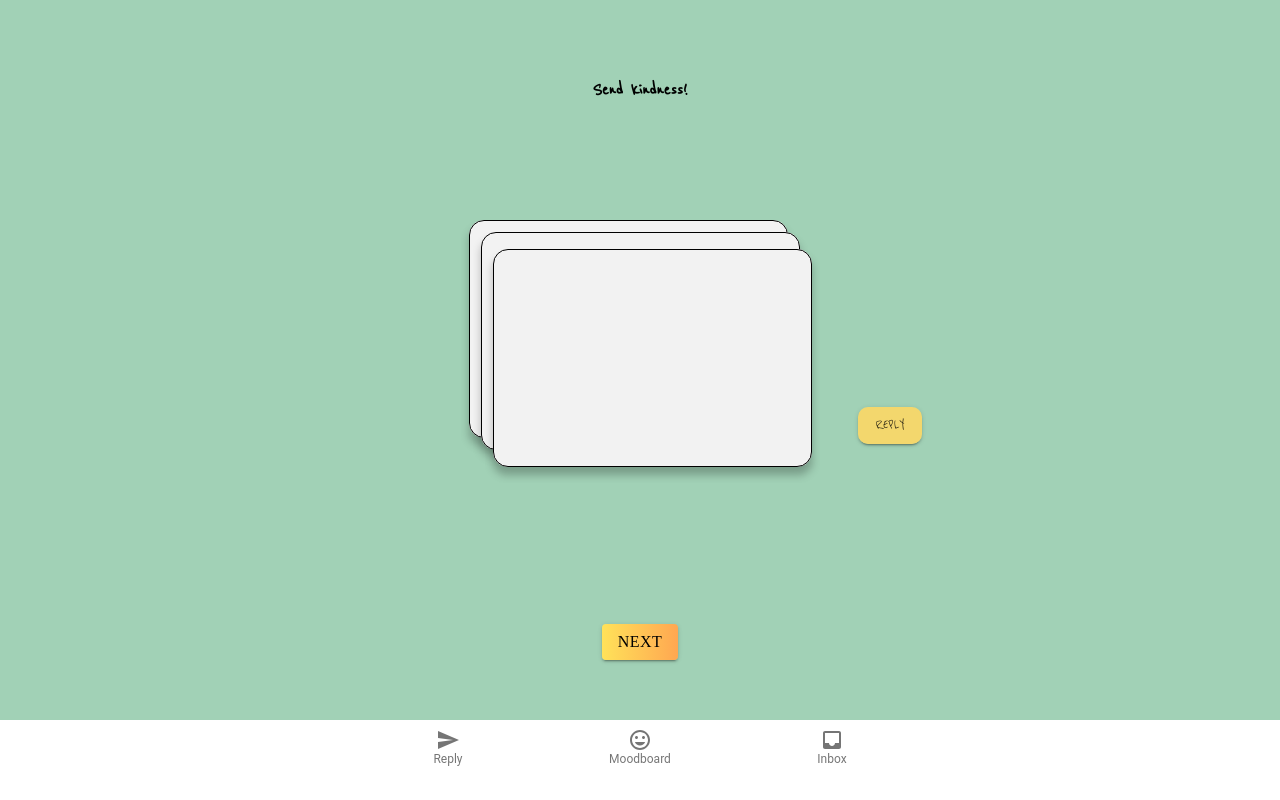
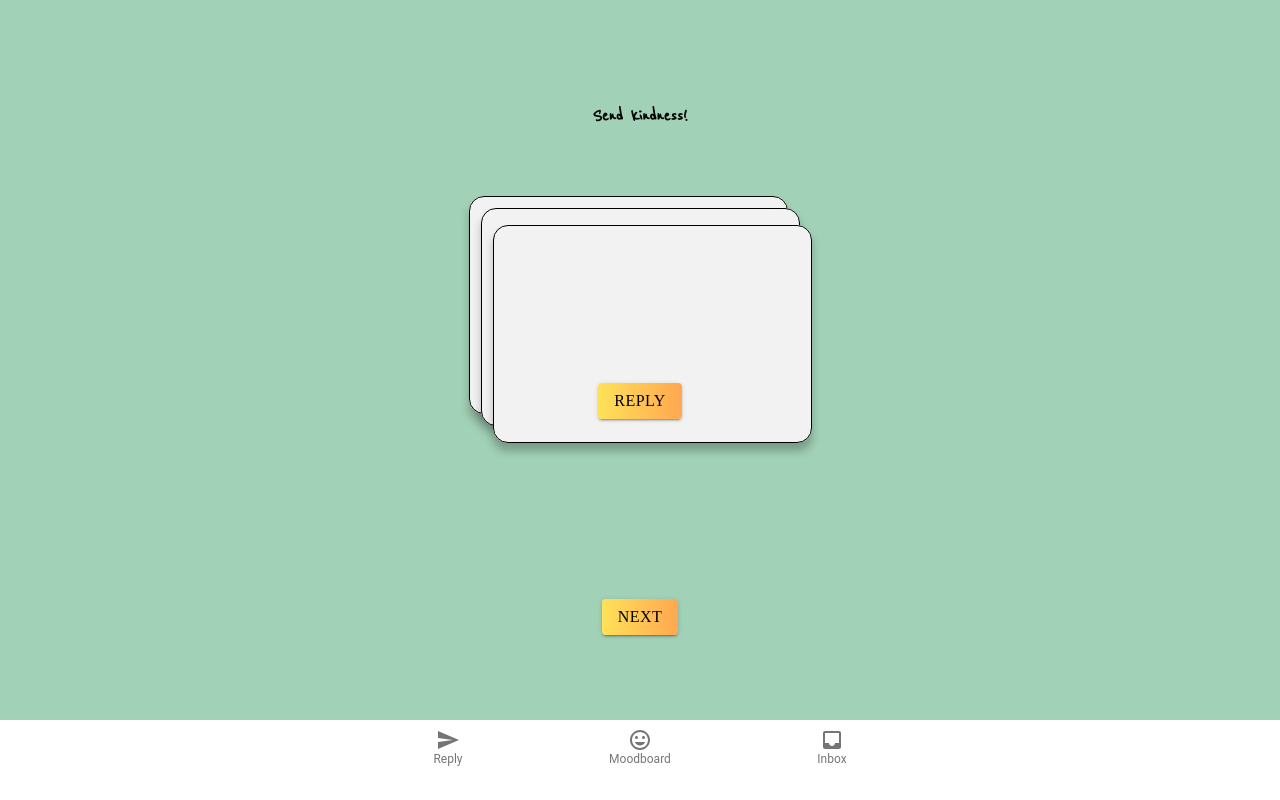
Before and after one commit to kishaprudente/madagascar, a React (Create React App) app in the folder client/: page /reply in a window 1280 px wide. Built offline with nearby package versions, Linux system fonts and the light colour scheme; no server answers; sample sign-in values are in the browser's storage; a web font is replaced by a local one.

Commit message:
imported buttons component and refactored code

```diff
--- a/client/src/components/PostCard.js
+++ b/client/src/components/PostCard.js
@@ -1,5 +1,5 @@
 import React, { useState, useEffect } from 'react';
-import { Container, Box, Button, TextField } from '@material-ui/core';
+import { Container, Grid, Box, TextField } from '@material-ui/core';
 import LayeredPages from '../assets/LayeredPages.svg';
 import { makeStyles } from '@material-ui/core/styles';
 import Modal from '@material-ui/core/Modal';
@@ -7,6 +7,7 @@ import Backdrop from '@material-ui/core/Backdrop';
 import Fade from '@material-ui/core/Fade';
 import AlertBar from './AlertBar';
 import API from '../utils/API';
+import Buttons from './Button.js';
 
 const useStyles = makeStyles((theme) => ({
   modal: {
@@ -18,17 +19,11 @@ const useStyles = makeStyles((theme) => ({
     backgroundColor: '#F2F2F2',
     borderRadius: '10px',
   },
-  sendButton: {
-    background: 'rgba(255, 216, 99, 0.87)',
-    margin: '5px',
-    float: 'right',
-    fontFamily: 'Reenie Beanie',
-  },
 }));
 
 const styles = {
   svg: {
-    paddingTop: '100px',
+    paddingTop: '50px',
     position: 'relative',
   },
   paper: {
@@ -42,12 +37,9 @@ const styles = {
     fontFamily: 'Rosarivo',
   },
   replyButton: {
-    background: 'rgba(255, 216, 99, 0.87)',
     position: 'relative',
-    left: '250px',
     bottom: '180px',
     borderRadius: '10px',
-    fontFamily: 'Reenie Beanie',
   },
 };
 
@@ -118,14 +110,11 @@ const PostCard = ({ post, posts, setPost, setPosts, renderNextPost }) => {
             ? post.post
             : 'There are no new posts! Click refresh to try again!'}
         </Box>
-        <Button
-          onClick={handleOpen}
-          variant='contained'
-          disabled={post ? false : true}
-          style={styles.replyButton}
-        >
-          reply
-        </Button>
+        <Grid item style={{ position: 'relative', bottom: '180px' }}>
+          <Buttons onClick={handleOpen} disabled={post ? false : true}>
+            reply
+          </Buttons>
+        </Grid>
       </Container>
       <Modal
         aria-labelledby='reply-modal-title'
@@ -155,13 +144,7 @@ const PostCard = ({ post, posts, setPost, setPosts, renderNextPost }) => {
                 },
               }}
             />
-            <Button
-              onClick={handleSendReply}
-              variant='contained'
-              className={classes.sendButton}
-            >
-              Send
-            </Button>
+            <Buttons onClick={handleSendReply}>Send</Buttons>
           </div>
         </Fade>
       </Modal>
```
